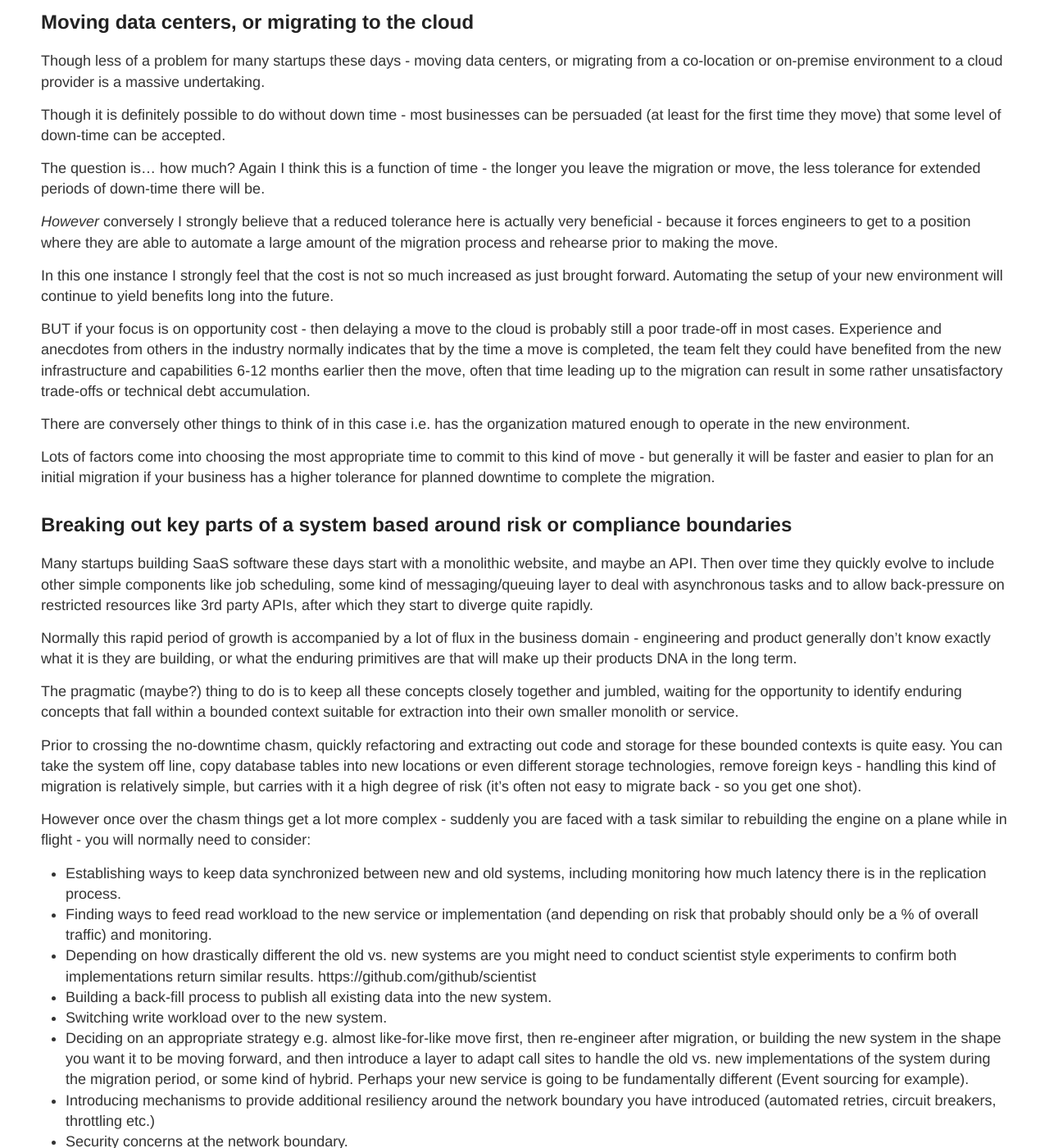
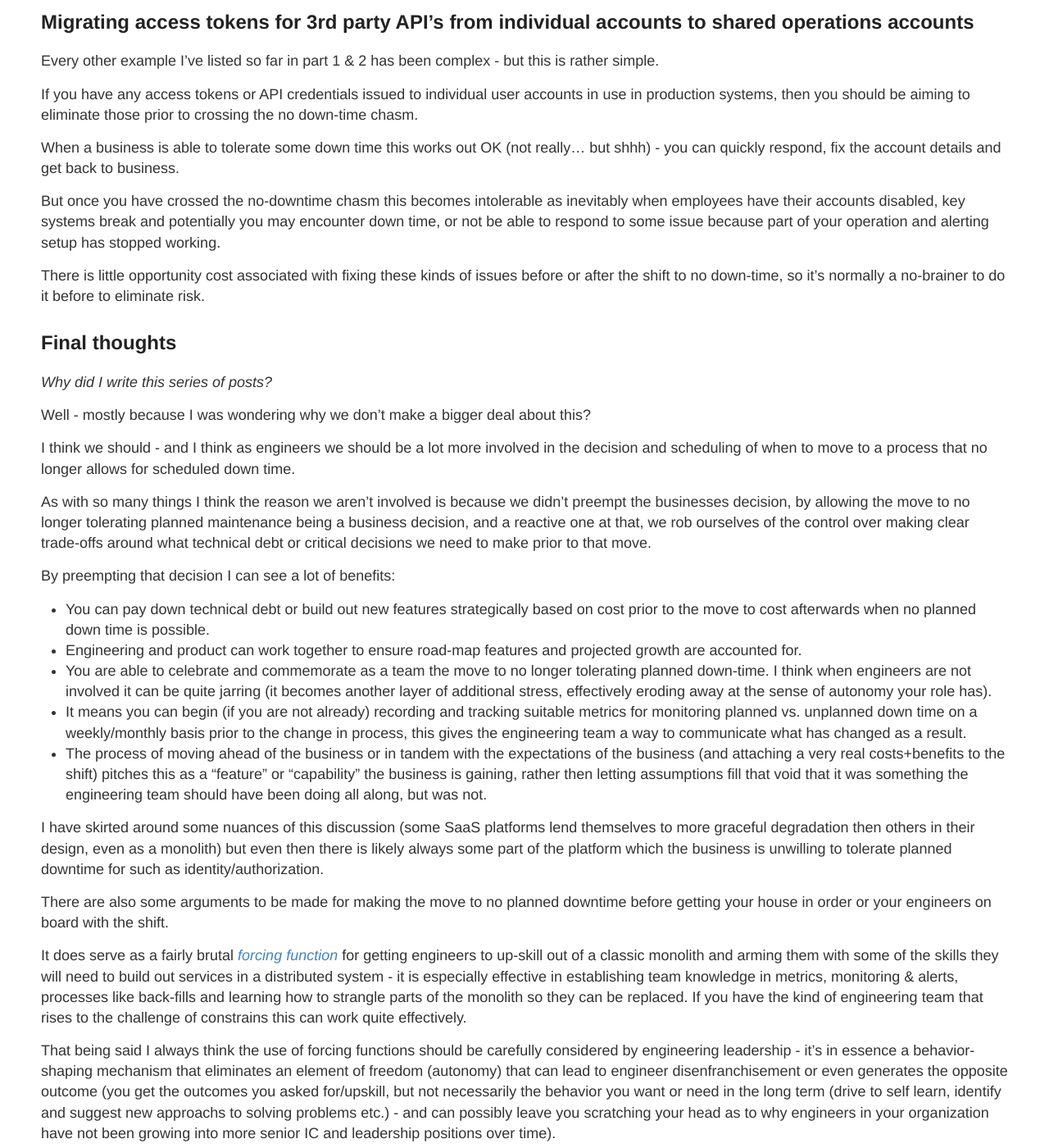
Before and after one commit to bittercoder/bittercoder.github.io, a Jekyll site: the page built from _posts/2018-01-10-no-planned-downtime-chasm-part3.md, in a window 1280 px wide and 1400 px high, scrolled down 335 px. Shown: the whole window at 82% size. Built offline with Jekyll 4.4.1, drawn with Linux system fonts in a browser that asks for light colours; some of the changed text lies outside the part shown.

Commit message:
Fix titles of posts

```diff
--- a/_posts/2018-01-10-no-planned-downtime-chasm-part3.md
+++ b/_posts/2018-01-10-no-planned-downtime-chasm-part3.md
@@ -1,65 +1,16 @@
 ---
 layout: post
-title: Crossing the no-downtime chasm - part 2 - Moving and breaking
+title: Crossing the no-downtime chasm - part 3 - Finishing thoughts
 ---
 
 Often the business knows before engineers do that the organization has passed the point of there being no acceptable amount of planned down time.
 
 In this series of small posts I look at different things that get a lot harder to do when no amount of significant downtime is acceptable to the business.
 
-Moving data centers, or migrating to the cloud
---------------------------------------------------------------------
-
-Though less of a problem for many startups these days - moving data centers, or migrating from a co-location or on-premise environment to a cloud provider is a massive undertaking.
-
-Though it is definitely possible to do without down time - most businesses can be persuaded (at least for the first time they move) that some level of down-time can be accepted.
-
-The question is... how much?  Again I think this is a function of time - the longer you leave the migration or move, the less tolerance for extended periods of down-time there will be.
-
-*However* conversely I strongly believe that a reduced tolerance here is actually very beneficial - because it forces engineers to get to a position where they are able to automate a large amount of the migration process and rehearse prior to making the move.
-
-In this one instance I strongly feel that the cost is not so much increased as just brought forward.  Automating the setup of your new environment will continue to yield benefits long into the future.
-
-BUT if your focus is on opportunity cost - then delaying a move to the cloud is probably still a poor trade-off in most cases.  Experience and anecdotes from others in the industry normally indicates that by the time a move is completed, the team felt they could have benefited from the new infrastructure and capabilities 6-12 months earlier then the move, often that time leading up to the migration can result in some rather unsatisfactory trade-offs or technical debt accumulation.
-
-There are conversely other things to think of in this case i.e. has the organization matured enough to operate in the new environment.
-
-Lots of factors come into choosing the most appropriate time to commit to this kind of move - but generally it will be faster and easier to plan for an initial migration if your business has a higher tolerance for planned downtime to complete the migration.
-
-Breaking out key parts of a system based around risk or compliance boundaries
---------------------------------------------------------------------------------------------------------------------
-
-Many startups building SaaS software these days start with a monolithic website, and maybe an API.   Then over time they quickly evolve to include other simple components like job scheduling, some kind of messaging/queuing layer to deal with asynchronous tasks and to allow back-pressure on restricted resources like 3rd party APIs, after which they start to diverge quite rapidly.
-
-Normally this rapid period of growth is accompanied by a lot of flux in the business domain - engineering and product generally don't know exactly what it is they are building, or what the enduring primitives are that will make up their products DNA in the long term.
-
-The pragmatic (maybe?) thing to do is to keep all these concepts closely together and jumbled, waiting for the opportunity to identify enduring concepts that fall within a bounded context suitable for extraction into their own smaller monolith or service.
-
-Prior to crossing the no-downtime chasm, quickly refactoring and extracting out code and storage for these bounded contexts is quite easy.  You can take the system off line, copy database tables into new locations or even different storage technologies, remove foreign keys - handling this kind of migration is relatively simple, but carries with it a high degree of risk (it's often not easy to migrate back - so you get one shot).
-
-However once over the chasm things get a lot more complex - suddenly you are faced with a task similar to rebuilding the engine on a plane while in flight - you will normally need to consider:
-
-* Establishing ways to keep data synchronized between new and old systems, including monitoring how much latency there is in the replication process.
-* Finding ways to feed read workload to the new service or implementation (and depending on risk that probably should only be a % of overall traffic) and monitoring.
-* Depending on how drastically different the old vs. new systems are you might need to conduct scientist style experiments to confirm both implementations return similar results. https://github.com/github/scientist
-* Building a back-fill process to publish all existing data into the new system.
-* Switching write workload over to the new system.
-* Deciding on an appropriate strategy e.g. almost like-for-like move first, then re-engineer after migration, or building the new system in the shape you want it to be moving forward, and then introduce a layer to adapt call sites to handle the old vs. new implementations of the system during the migration period, or some kind of hybrid.  Perhaps your new service is going to be fundamentally different (Event sourcing for example).
-* Introducing mechanisms to provide additional resiliency around the network boundary you have introduced (automated retries, circuit breakers, throttling etc.)
-* Security concerns at the network boundary.
-
-On the flip side of this coin though is considerations like compliancy - PCI, HIPPA and others can quickly move from being small additional fixed costs per year to growing percentage costs as every part of your underlying system comes under scrutiny due to unclear boundaries.
-
-The ability to wall off those compliancy considerations into a set of systems with a very small and isolated scope earlier in your companies growth curve can quickly yield benefits if you are facing spending person-years of engineering time focusing on satisfying auditing requirements.
-
-Timing these kinds of moves depends an awful lot on the maturity of the organization and prior experience - no matter what - you will probably get it wrong on some dimension.
-
-Best of luck!
-
 Migrating access tokens for 3rd party API's from individual accounts to shared operations accounts
 ------------------------------------------------------------------------------------------------------------------------------------------------
 
-Every other example I've listed so far has been complex - but this is rather simple.
+Every other example I've listed so far in part 1 & 2 has been complex - but this is rather simple.
 
 If you have any access tokens or API credentials issued to individual user accounts in use in production systems, then you should be aiming to eliminate those prior to crossing the no down-time chasm.
 
@@ -69,12 +20,10 @@ But once you have crossed the no-downtime chasm this becomes intolerable as inev
 
 There is little opportunity cost associated with fixing these kinds of issues before or after the shift to no down-time, so it's normally a no-brainer to do it before to eliminate risk.
 
-
-
 Final thoughts
 ---------------------
 
-*Why did I write this post?*
+*Why did I write this series of posts?*
 
 Well - mostly because I was wondering why we don't make a bigger deal about this?
 
@@ -96,6 +45,6 @@ There are also some arguments to be made for making the move to no planned downt
 
 It does serve as a fairly brutal [*forcing function*](https://en.wikipedia.org/wiki/Behavior-shaping_constraint) for getting engineers to up-skill out of a classic monolith and arming them with some of the skills they will need to build out services in a distributed system - it is especially effective in establishing team knowledge in metrics, monitoring & alerts, processes like back-fills and learning how to strangle parts of the monolith so they can be replaced.   If you have the kind of engineering team that rises to the challenge of constrains this can work quite effectively.
 
-That being said I always think the use of forcing functions should be carefully considered by engineering leadership - it's in essence a behavior-shaping mechanism that eliminates an element of freedom (autonomy) that can lead to engineer disenfranchisement or even generates the opposite outcome (you get the outcomes you asked for/upskill, but not necessarily the behavior you  want or need in the long term (drive to self learn, identify and suggest new approachs to solving problems etc.) - and can possibly leave you scratching your head as to why engineers in your organization have not been growing into more senior IC and leadership positions over time).
+That being said I always think the use of forcing functions should be carefully considered by engineering leadership - it's in essence a behavior-shaping mechanism that eliminates an element of freedom (autonomy) that can lead to engineer disenfranchisement or even generates the opposite outcome (you get the outcomes you asked for/upskill, but not necessarily the behavior you want or need in the long term (drive to self learn, identify and suggest new approachs to solving problems etc.) - and can possibly leave you scratching your head as to why engineers in your organization have not been growing into more senior IC and leadership positions over time).
 
 But that's definitely a topic for another post!
```
Also changed, not shown: _posts/2017-12-28-no-planned-downtime-chasm-part1.md (+3 -1 lines).
